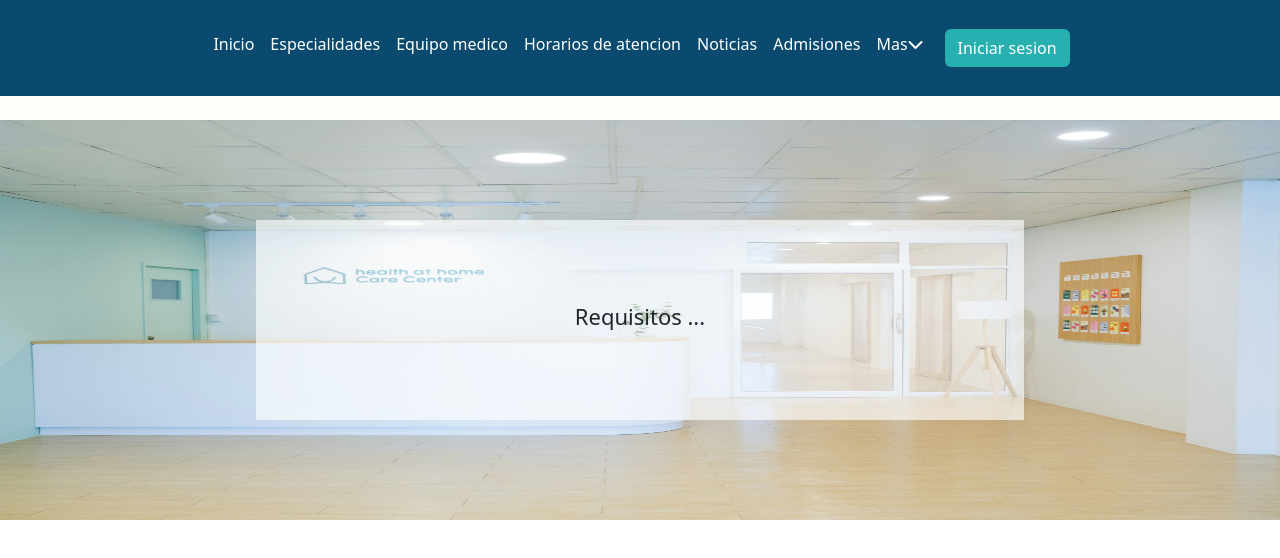
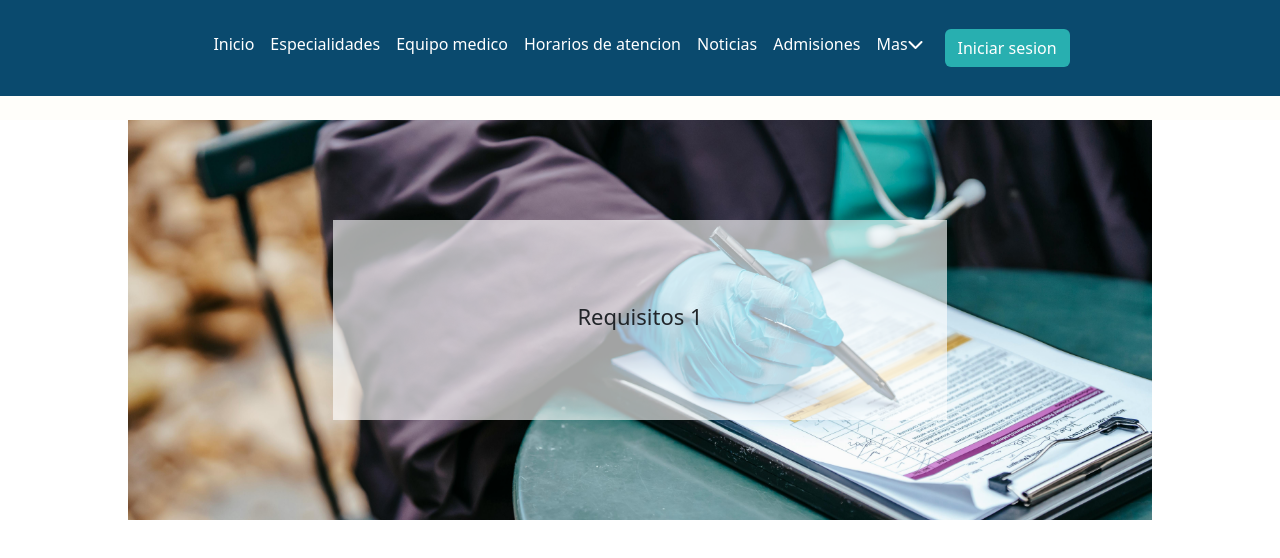
Before and after one commit to VictorVillazante/FrontendSistemaGestionInformacionConsultasMedicasExternasHospitalesTercerNivel, an Angular app: page /requisitos/1/1 in a window 1280 px wide. Shown: the top 558 px of the page. Built offline with nearby package versions, Linux system fonts and the light colour scheme.

Commit message:
[Fix] arreglando requisitos

```diff
--- a/src/app/components/usuario-no-logeado-requisitos/usuario-no-logeado-requisitos.component.css
+++ b/src/app/components/usuario-no-logeado-requisitos/usuario-no-logeado-requisitos.component.css
@@ -15,7 +15,8 @@
     margin: 20px 10%;
 }
 .contenedor-banner{
-    width: 100%;
+    width: 80%;
+    margin: 0 10%;
     position: relative;
     min-height: 400px;
 }
@@ -24,7 +25,7 @@
     position: absolute;
     height: 100%;
     top: 0%;
-    size: cover;
+    object-fit: cover;
 }
 .contenedor-banner .contenedor-titulo{
     position: absolute;
--- a/src/app/components/usuario-no-logeado-requisitos/usuario-no-logeado-requisitos.component.html
+++ b/src/app/components/usuario-no-logeado-requisitos/usuario-no-logeado-requisitos.component.html
@@ -1,9 +1,9 @@
 <div class="contenedor-requisitos">
     <div class="requisitos">
         <div class="contenedor-banner">
-            <img src="../../../assets/images/fondo-opciones-menu.jpg" alt="">
+            <img src="../../../assets/images/banner-requisitos.jpg" alt="">
             <div class="contenedor-titulo">
-                <h2>Requisitos ...</h2>
+                <h2>{{titulo}}</h2>
             </div>
         </div>
         <div class="cards-requisitos">
--- a/src/app/components/usuario-no-logeado-requisitos/usuario-no-logeado-requisitos.component.ts
+++ b/src/app/components/usuario-no-logeado-requisitos/usuario-no-logeado-requisitos.component.ts
@@ -1,6 +1,8 @@
 import { Component, Input, OnInit } from '@angular/core';
 import { ActivatedRoute } from '@angular/router';
 import { Requisito } from 'src/app/models/Requisito';
+import { InformacionCentroMedicoService } from '../../services/informacion-centro-medico.service';
+import { Especialidad } from 'src/app/models/Especialidad';
 
 @Component({
   selector: 'app-usuario-no-logeado-requisitos',
@@ -8,16 +10,35 @@ import { Requisito } from 'src/app/models/Requisito';
   styleUrls: ['./usuario-no-logeado-requisitos.component.css']
 })
 export class UsuarioNoLogeadoRequisitosComponent implements OnInit{
-  param1:string="";
-  param2:string="";
+  tipo:string="";
+  idEspecialidad:number=0;
+  titulo:string="Requisitos ";
   @Input() listaRequisitos:Requisito[]=[];
-  constructor(private route:ActivatedRoute){}
+  constructor(private route:ActivatedRoute,private informacionCentroMedicoService:InformacionCentroMedicoService){}
 
   ngOnInit(): void {
     this.route.params.subscribe(params => {
-      this.param1 = params['tipo'];
-      this.param2 = params['id'];
+      this.tipo = params['tipo'];
+      console.log(this.tipo);
+      this.titulo+=this.tipo.replace(/-/g," ");
+      this.idEspecialidad = params['id'];
+      this.obtenerEspecialidad(this.idEspecialidad);
     });
+  }
+  obtenerEspecialidad(idEspecialidad: number) {
+    this.informacionCentroMedicoService.obtenerEspecialidad(this.idEspecialidad).subscribe((e)=>{
+      this.cargarRequisitosPorTipo(this.tipo,e);
+    })
+  }
+  cargarRequisitosPorTipo(tipo: string,especialidad:Especialidad) {
+    switch(this.tipo){
+      case "obtencion-ficha-presencial":
+        this.listaRequisitos=especialidad.requisitosSolicitudFichaMedica;
+      break;
+      case "atencion-consulta-externa":
+        this.listaRequisitos=especialidad.requisitosMinimosAtencionConsultaExterna;
+      break;
+    }
   }
 
 }
--- a/src/app/shared/card-requisito/card-requisito-procedimiento.component.css
+++ b/src/app/shared/card-requisito/card-requisito-procedimiento.component.css
@@ -3,7 +3,7 @@
     width: 100%;
     display: flex;
     flex-direction: row;
-    height: 350px;
+    height: 240px;
 }
 .requisito-img{
     width: 35%;
@@ -26,5 +26,4 @@
 .requisito-info p{
     overflow: scroll;
     height: 80%;
-    padding: 10px;
 }
```
Also changed, not shown: src/assets/images/banner-requisitos.jpg (added).
